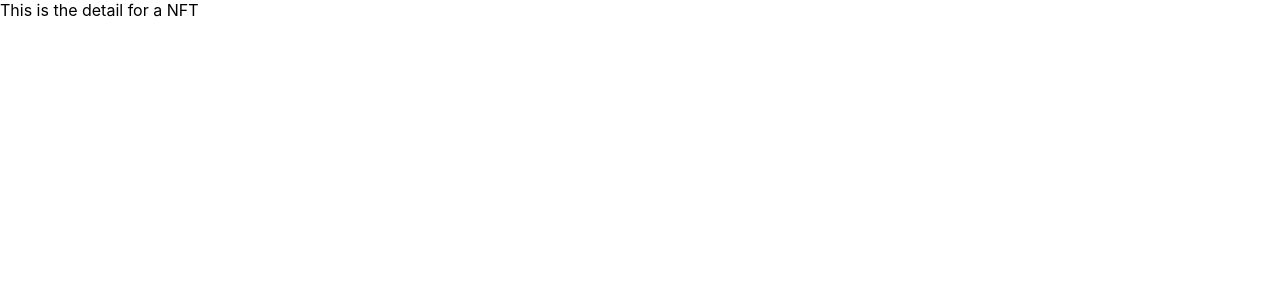
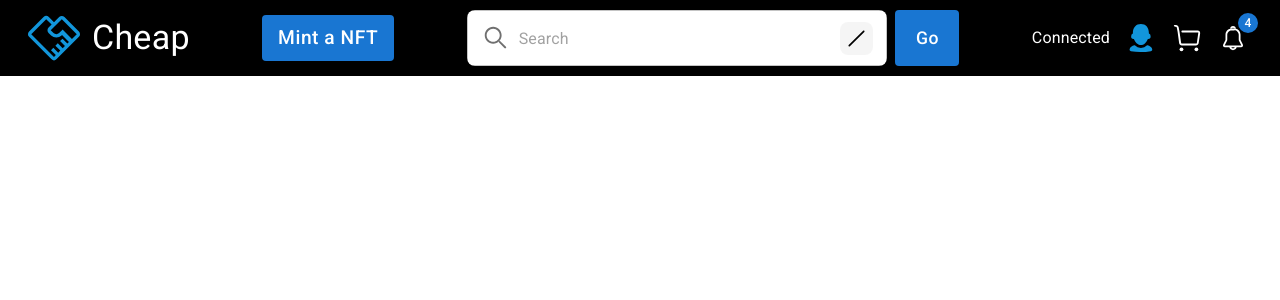
Before and after one commit to JanessaTech/best-second-hand-market, a React (Create React App) app: page /nft in a window 1280 px wide. Shown: the top 300 px of the page. Built offline with nearby package versions, Linux system fonts and the light colour scheme.

Commit message:
layout for NFT detail page

```diff
--- a/src/common/BottomNavigation.js
+++ b/src/common/BottomNavigation.js
@@ -5,10 +5,11 @@ import BottomNavigationAction from '@mui/material/BottomNavigationAction';
 import { CheapIcon } from '../utils/Svgs';
 import { useTheme } from '@mui/material/styles';
 
-const CheapBottomNavigation = ({openCart, toggleMenu}) => {
+const CheapBottomNavigation = ({openCart, toggleMenu, isHome}) => {
     console.log('rending CheapBottomNavigation ...')
     const theme = useTheme()
-    const [value, setValue] = React.useState(0);
+    const [value, setValue] = React.useState(0)
+
   return (
     <Box sx={{[theme.breakpoints.up('md')]:{display:'none'}}}>
          <Paper sx={{ position: 'fixed', bottom: 0, left: 0, right: 0}} elevation={3}>
@@ -19,9 +20,13 @@ const CheapBottomNavigation = ({openCart, toggleMenu}) => {
                     setValue(newValue);
                 }}
             >
-                <Tooltip title='Filter'>
-                  <BottomNavigationAction label="Filter" icon={<CheapIcon name={'filter'}/>} onClick={toggleMenu}/>
-                </Tooltip>
+               {
+                isHome ? <Tooltip title='Filter'>
+                            <BottomNavigationAction label="Filter" icon={<CheapIcon name={'filter'}/>} onClick={toggleMenu}/>
+                         </Tooltip> : <Tooltip title='My balance'>
+                                         <BottomNavigationAction label="Balance" icon={<CheapIcon name={'my-balance'}/>}/>
+                                      </Tooltip>
+               }
                 <Tooltip title='Mint your NFT'>
                   <BottomNavigationAction label="Mint" icon={<CheapIcon name={'mint-nft'}/>} />
                 </Tooltip>
--- a/src/common/Header.js
+++ b/src/common/Header.js
@@ -5,6 +5,7 @@ import {headerHeight} from './constant'
 import { CheapIcon } from '../utils/Svgs'
 import useMediaQuery from '@mui/material/useMediaQuery'
 import ProfileMenu from '../components/profile/ProfileMenu';
+import { Link } from 'react-router-dom';
 
 const Header = ({openCart}) => {
     const theme = useTheme()
@@ -50,7 +51,7 @@ const Header = ({openCart}) => {
         zIndex: (theme) => theme.zIndex.drawer + 1}}>
         <Box sx={{display: 'flex', alignItems: 'center', justifyContent:'space-between'}}>
             <Box sx={{display: 'flex', alignItems: 'center'}}>
-                <IconButton href='#' sx={{pl:0}}>
+                <IconButton sx={{pl:0}} component={Link} to='/'>
                     <Avatar alt='Cheap' src='/imgs/handshake.svg' sx={{ width:60, height:60}}/>
                 </IconButton>
                 <Typography variant='h4' color='white' sx={{[theme.breakpoints.down('md')]:{display:'none'}}}>Cheap</Typography>
--- a/src/components/home/Home.js
+++ b/src/components/home/Home.js
@@ -8,8 +8,10 @@ import NFTGallery from './NFTGallery'
 import {drawerWidth} from '../../common/constant'
 import Cart from '../../common/Cart'
 import CheapBottomNavigation from '../../common/BottomNavigation'
+import { useLocation } from 'react-router-dom'
 
 export default function Home() {
+    const location = useLocation()
     const theme = useTheme()
     const isMediumScreen = useMediaQuery(theme.breakpoints.down("md"))
 
@@ -63,7 +65,7 @@ export default function Home() {
             <NFTGallery menuOpen={menuOpen} toggleMenu={toggleMenu} trigger={trigger} notifyFilterChanges={notifyFilterChanges}/>
             <Cart toggleCart={toggleCart} open={cartOpen}/>
         </Box>
-        <CheapBottomNavigation openCart={openCart} toggleMenu={toggleMenu}/>
+        <CheapBottomNavigation openCart={openCart} toggleMenu={toggleMenu} isHome={location.pathname === '/'}/>
     </Container>
   )
 }
--- a/src/components/item/NFT.js
+++ b/src/components/item/NFT.js
@@ -1,15 +1,33 @@
-import { Box } from '@mui/material'
-import React, { useState } from 'react'
-import { useSearchParams } from "react-router-dom"
+import { Box, Container } from '@mui/material'
+import React, { useCallback, useState } from 'react'
+import { useLocation, useSearchParams } from "react-router-dom"
+import Cart from '../../common/Cart'
+import Header from '../../common/Header'
+import CheapBottomNavigation from '../../common/BottomNavigation'
 
 export default function NFT() {
+    const location = useLocation()
     const [searchParams, setSearchParams] = useSearchParams();
     const [id, setId] = useState(parseInt(searchParams.get('id')))
+    const [cartOpen, setCartOpen] = useState(false)
+
+    const openCart = useCallback(() => {
+        setCartOpen(true)
+    }, [])
+
+    const toggleCart = useCallback(() => {
+        setCartOpen(!cartOpen)
+    }, [cartOpen])
 
     console.log('nft id = ', id)
+
   return (
-    <Box>
-        This is the detail for a NFT
-    </Box>
+    <Container maxWidth='false'>
+        <Box sx={{ display: 'flex' }}>
+            <Header openCart={openCart}/>
+            <Cart toggleCart={toggleCart} open={cartOpen}/>
+        </Box>
+        <CheapBottomNavigation openCart={openCart} isHome={location.pathname === '/'}/>
+    </Container>
   )
 }
```
